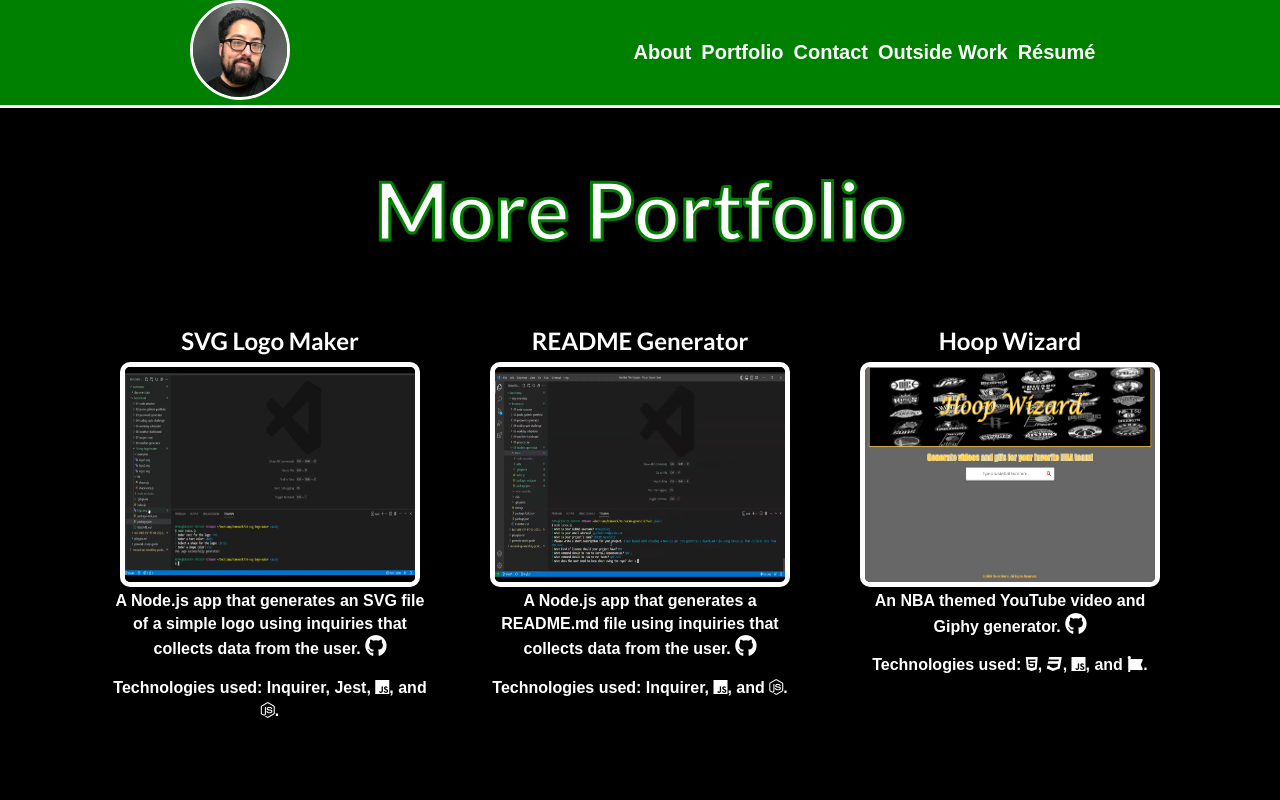
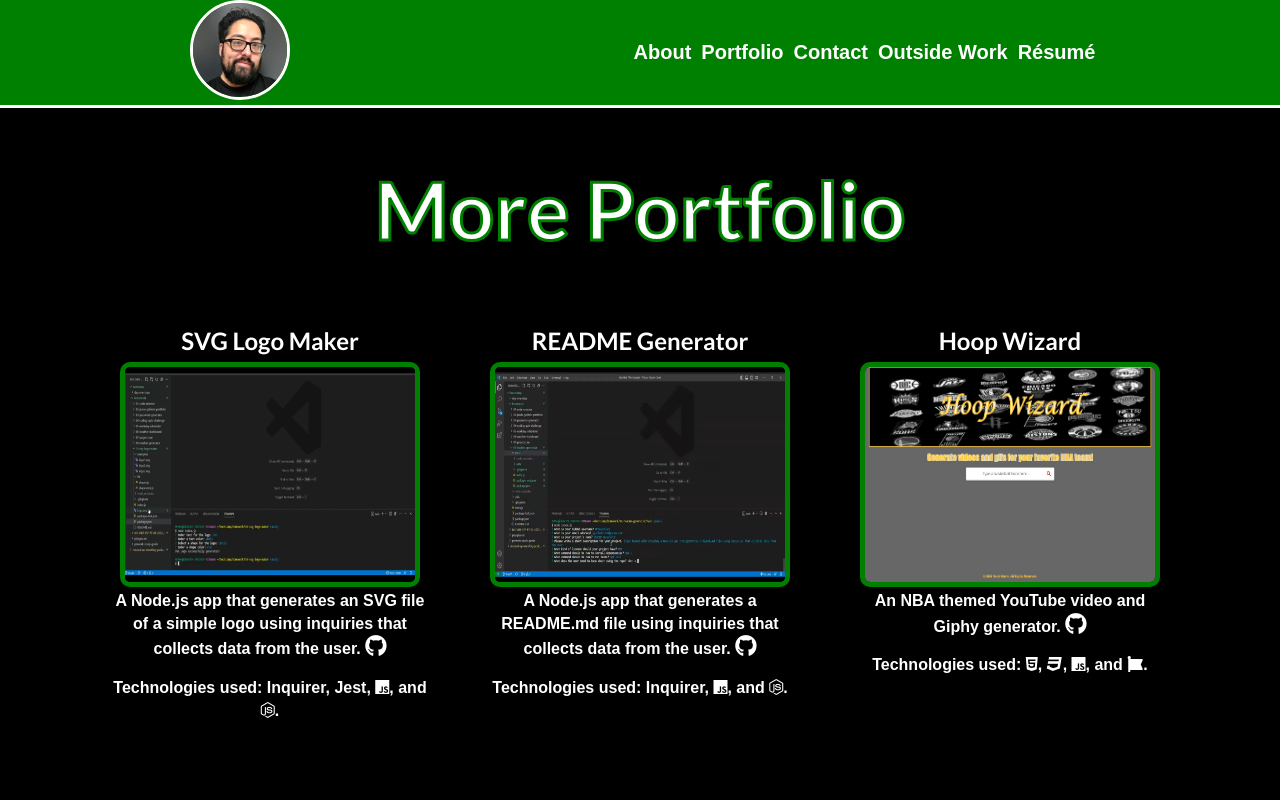
Before and after one commit to MrMessyFace/jessie-galindo-portfolio-2.0, a React (Create React App) app: page /more-portfolio in a window 1280 px wide. Shown: the top 800 px of the page. Built offline with nearby package versions, Linux system fonts and the light colour scheme.

Commit message:
css update

```diff
--- a/src/assets/css/App.css
+++ b/src/assets/css/App.css
@@ -202,7 +202,7 @@
 .portfolio-item img {
   height: 225px;
   width: 300px;
-  border: 5px solid white;
+  border: 5px solid green;
   border-radius: 10px;
 }
 
```
